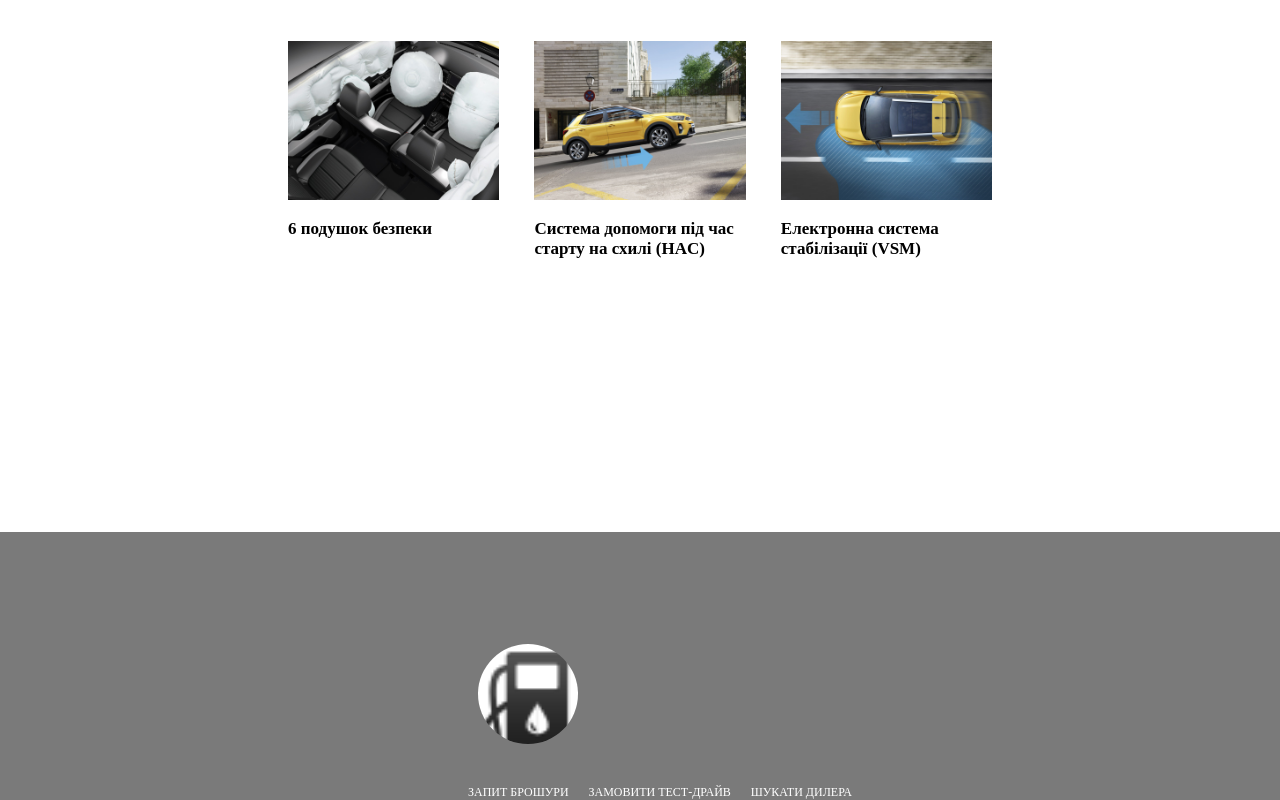
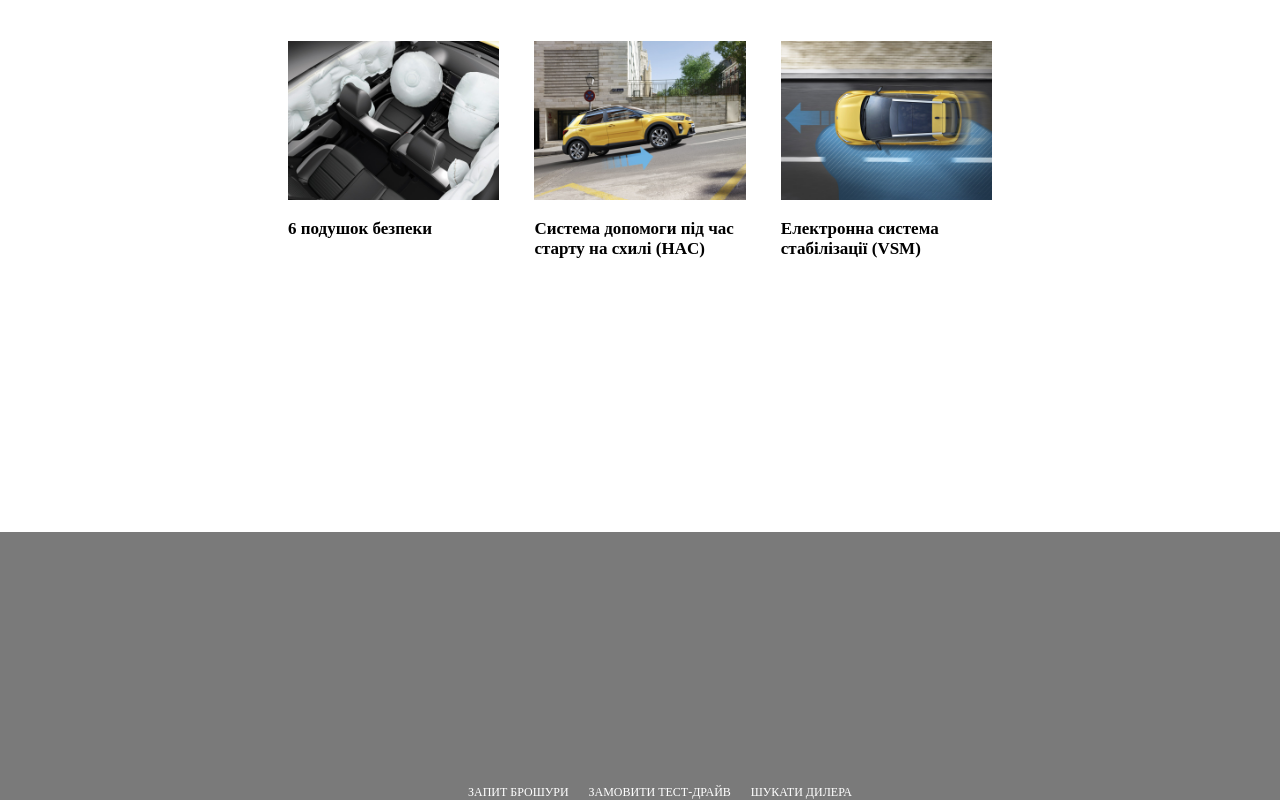
Before and after one commit to MatweyK/kia, a plain HTML site: page index.html in a window 1280 px wide. Shown: the part 6167-6967 px from the top of the page. Drawn offline with nearby package versions, Linux system fonts and the light colour scheme; files that its build step writes are made by us from their sources.

Commit message:
Update my.scss

```diff
--- a/assets/scss/my.scss
+++ b/assets/scss/my.scss
@@ -766,20 +766,20 @@ body .owl-nav .owl-next span {
 
 }
 
-.actions-list-item-first::before {
-  content: " ";
-  width: 100px;
-  height: 100px;
-  -webkit-border-radius: 50px;
-  -moz-border-radius: 50px;
-  border-radius: 50px;
-  background-color: white;
-  background-image: url("../img/123.png");
-  background-size: cover;
-  position: absolute;
-  top: 20%;
-  left: 10%;
-}
+// .actions-list-item-first::before {
+//   content: " ";
+//   width: 100px;
+//   height: 100px;
+//   -webkit-border-radius: 50px;
+//   -moz-border-radius: 50px;
+//   border-radius: 50px;
+//   background-color: white;
+//   background-image: url("../img/123.png");
+//   background-size: cover;
+//   position: absolute;
+//   top: 20%;
+//   left: 10%;
+// }
 
 
 
```
